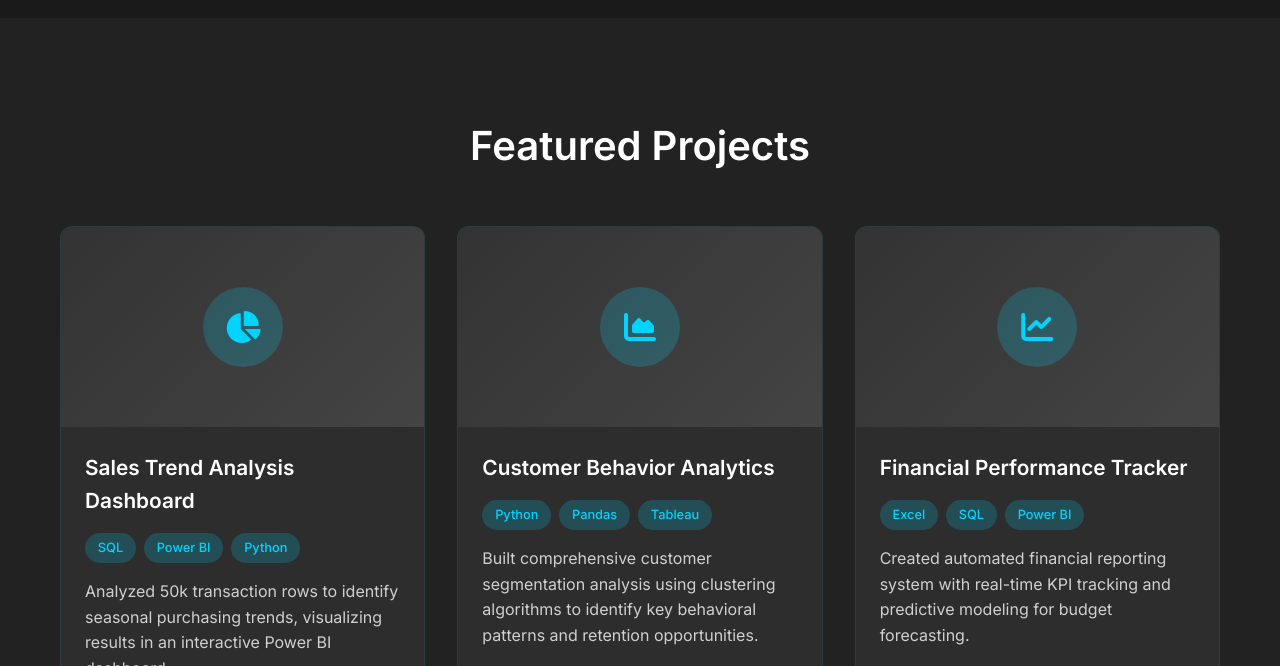
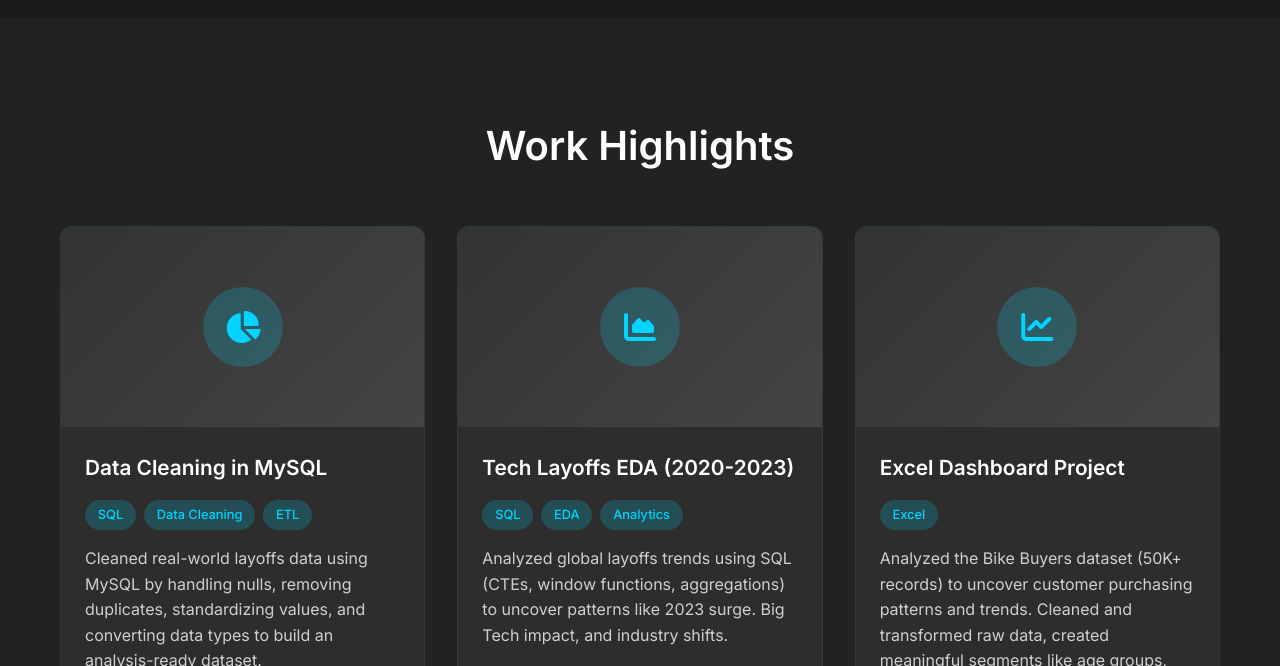
Before and after one commit to Jzun-881/Portfolio, a plain HTML site: page index.html in a window 1280 px wide. Shown: the part 1770-2436 px from the top of the page. Drawn offline with Linux system fonts and the light colour scheme.

Commit message:
Revise project details in index.html
Updated project titles, descriptions, and links in the projects section of the index.html file to reflect recent work on data cleaning and analysis projects.

```diff
--- a/index.html
+++ b/index.html
@@ -126,7 +126,7 @@
     <!-- Projects Section -->
     <section id="projects" class="projects-section">
         <div class="container">
-            <h2 class="section-title">Featured Projects</h2>
+            <h2 class="section-title">Work Highlights</h2>
             <div class="projects-grid">
                 <div class="project-card">
                     <div class="project-image">
@@ -135,17 +135,16 @@
                         </div>
                     </div>
                     <div class="project-content">
-                        <h3 class="project-title">Sales Trend Analysis Dashboard</h3>
+                        <h3 class="project-title">Data Cleaning in MySQL</h3>
                         <div class="project-tags">
                             <span class="tag">SQL</span>
-                            <span class="tag">Power BI</span>
-                            <span class="tag">Python</span>
+                            <span class="tag">Data Cleaning</span>
+                            <span class="tag">ETL</span>
                         </div>
                         <p class="project-description">
-                            Analyzed 50k transaction rows to identify seasonal purchasing trends,
-                            visualizing results in an interactive Power BI dashboard.
+                            Cleaned real-world layoffs data using MySQL by handling nulls, removing duplicates, standardizing values, and converting data types to build an analysis-ready dataset.
                         </p>
-                        <a href="https://github.com/Jzun-881/Aspiring-Data-Analyst/blob/8c125bbec75d2cda4613bd0d195c9a597727041c/Excel%20Project%20Dataset.xlsx" target="_blank" class="project-link">
+                        <a href="https://github.com/Jzun-881/Aspiring-Data-Analyst/blob/371d5a4135b6ed30762260f1eaf27405538a6c7f/DataCleaning.sql" target="_blank" class="project-link">
                             <i class="fab fa-github"></i>
                             View on GitHub
                         </a>
@@ -159,17 +158,16 @@
                         </div>
                     </div>
                     <div class="project-content">
-                        <h3 class="project-title">Customer Behavior Analytics</h3>
+                        <h3 class="project-title">Tech Layoffs EDA (2020-2023)</h3>
                         <div class="project-tags">
-                            <span class="tag">Python</span>
-                            <span class="tag">Pandas</span>
-                            <span class="tag">Tableau</span>
+                            <span class="tag">SQL</span>
+                            <span class="tag">EDA</span>
+                            <span class="tag">Analytics</span>
                         </div>
                         <p class="project-description">
-                            Built comprehensive customer segmentation analysis using clustering algorithms
-                            to identify key behavioral patterns and retention opportunities.
+                            Analyzed global layoffs trends using SQL (CTEs, window functions, aggregations) to uncover patterns like 2023 surge. Big Tech impact, and industry shifts.
                         </p>
-                        <a href="https://github.com/Jzun-881/Aspiring-Data-Analyst/blob/8c125bbec75d2cda4613bd0d195c9a597727041c/Excel%20Project%20Dataset.xlsx" target="_blank" class="project-link">
+                        <a href="https://github.com/Jzun-881/Aspiring-Data-Analyst/blob/371d5a4135b6ed30762260f1eaf27405538a6c7f/EDA.sql" target="_blank" class="project-link">
                             <i class="fab fa-github"></i>
                             View on GitHub
                         </a>
@@ -183,15 +181,12 @@
                         </div>
                     </div>
                     <div class="project-content">
-                        <h3 class="project-title">Financial Performance Tracker</h3>
+                        <h3 class="project-title">Excel Dashboard Project</h3>
                         <div class="project-tags">
                             <span class="tag">Excel</span>
-                            <span class="tag">SQL</span>
-                            <span class="tag">Power BI</span>
                         </div>
                         <p class="project-description">
-                            Created automated financial reporting system with real-time KPI tracking
-                            and predictive modeling for budget forecasting.
+                            Analyzed the Bike Buyers dataset (50K+ records) to uncover customer purchasing patterns and trends. Cleaned and transformed raw data, created meaningful segments like age groups, and built an interactive dashboard using Pivot Tables, Charts, and Slicers. The dashboard enables dynamic filtering and clearly presents insights such as income vs purchase behavior, commute trends, and customer demographics—turning raw data into a simple, user-friendly decision-making tool.
                         </p>
                         <a href="https://github.com/Jzun-881/Aspiring-Data-Analyst/blob/8c125bbec75d2cda4613bd0d195c9a597727041c/Excel%20Project%20Dataset.xlsx" target="_blank" class="project-link">
                             <i class="fab fa-github"></i>
```
